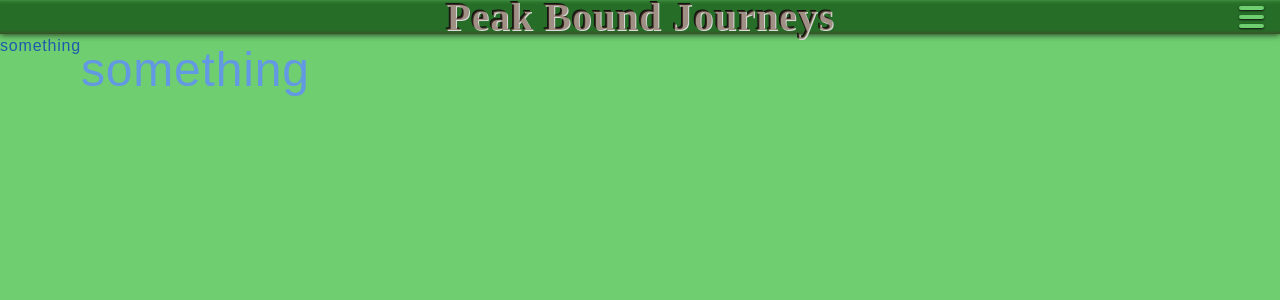
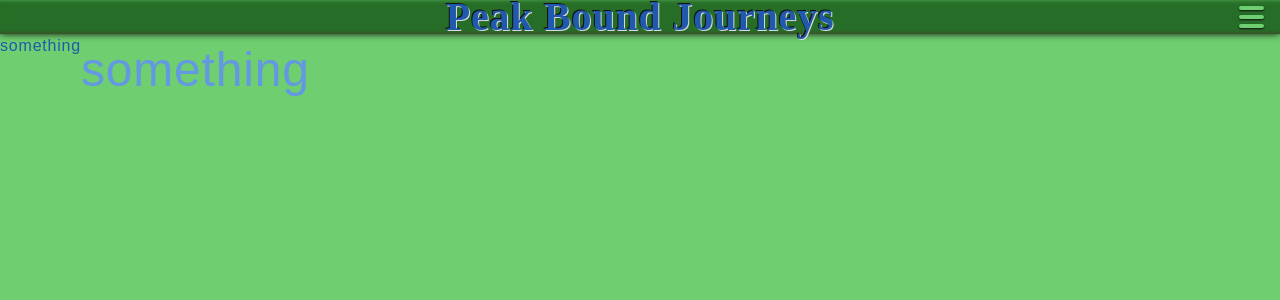
Before and after one commit to jake-the-cake/journey, a Next.js app in the folder applications/browser/peakbound/: page / in a window 1280 px wide. Shown: the top 300 px of the page. Built offline with nearby package versions, Linux system fonts and the light colour scheme.

Commit message:
correct types

```diff
--- /dev/null
+++ b/applications/browser/peakbound/app/_components/Navbar.tsx
@@ -0,0 +1,23 @@
+'use client';
+
+import { MouseEvent } from "react"
+
+export default function Navbar() {
+
+	function handleMenuClick(e: MouseEvent<HTMLDivElement>) {
+		console.log("Menu clicked")
+	}
+
+	return (
+		<nav>
+			<div className="logo">
+				Peak Bound Journeys
+			</div>
+			<div className="menu-icon" onClick={ handleMenuClick }>
+				<div className="menu-bar"></div>
+				<div className="menu-bar"></div>
+				<div className="menu-bar"></div>
+			</div>
+		</nav>
+	)
+}
--- a/applications/browser/peakbound/app/globals.css
+++ b/applications/browser/peakbound/app/globals.css
@@ -111,7 +111,7 @@ nav {
 }
 
 nav .logo {
-	color: var(--secondary-half);
+	color: var(--accent-dark);
 	width: 100%;
 	text-align: center;
 	line-height: 2.1rem;
@@ -145,7 +145,7 @@ nav .menu-icon {
 }
 
 .menu-icon:hover .menu-bar {
-	background-color: var(--accent-light);
+	background-color: var(--accent);
 }
 
 a {
--- a/applications/browser/peakbound/app/layout.tsx
+++ b/applications/browser/peakbound/app/layout.tsx
@@ -1,6 +1,7 @@
 import type { Metadata } from "next"
 import "./globals.css"
 import { MouseEventHandler } from "react"
+import Navbar from "./_components/Navbar"
 
 export const metadata: Metadata = {
   title: "Peak Bound Journeys",
@@ -13,23 +14,10 @@ export default function RootLayout({
   children: React.ReactNode
 }>) {
 
-	function handleMenuClick(e: MouseEventHandler<HTMLDivElement>) {
-		e.target.style.display = 'none'
-	}
-
   return (
     <html lang="en">
       <body className={`antialiased`}>
-				<nav>
-					<div className="logo">
-						Peak Bound Journeys
-					</div>
-					<div className="menu-icon" onClick={ handleMenuClick }>
-						<div className="menu-bar"></div>
-						<div className="menu-bar"></div>
-						<div className="menu-bar"></div>
-					</div>
-				</nav>
+				<Navbar />
         {children}
       </body>
     </html>
```
